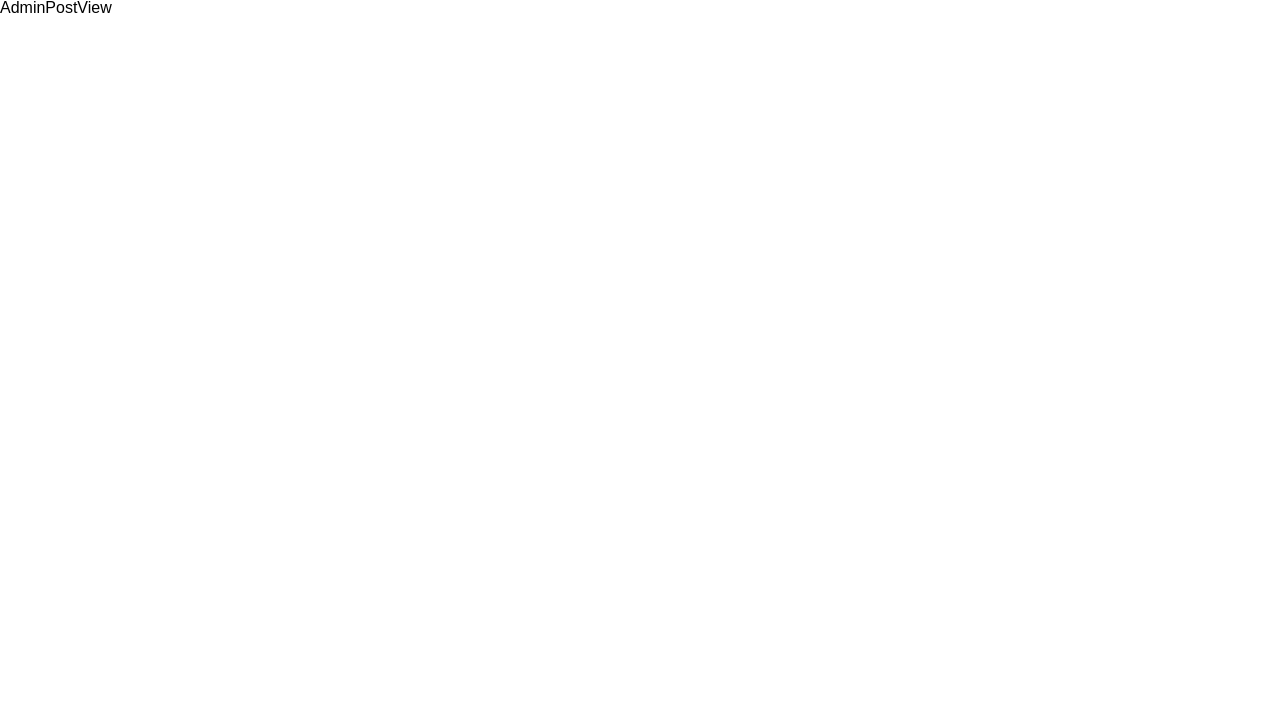
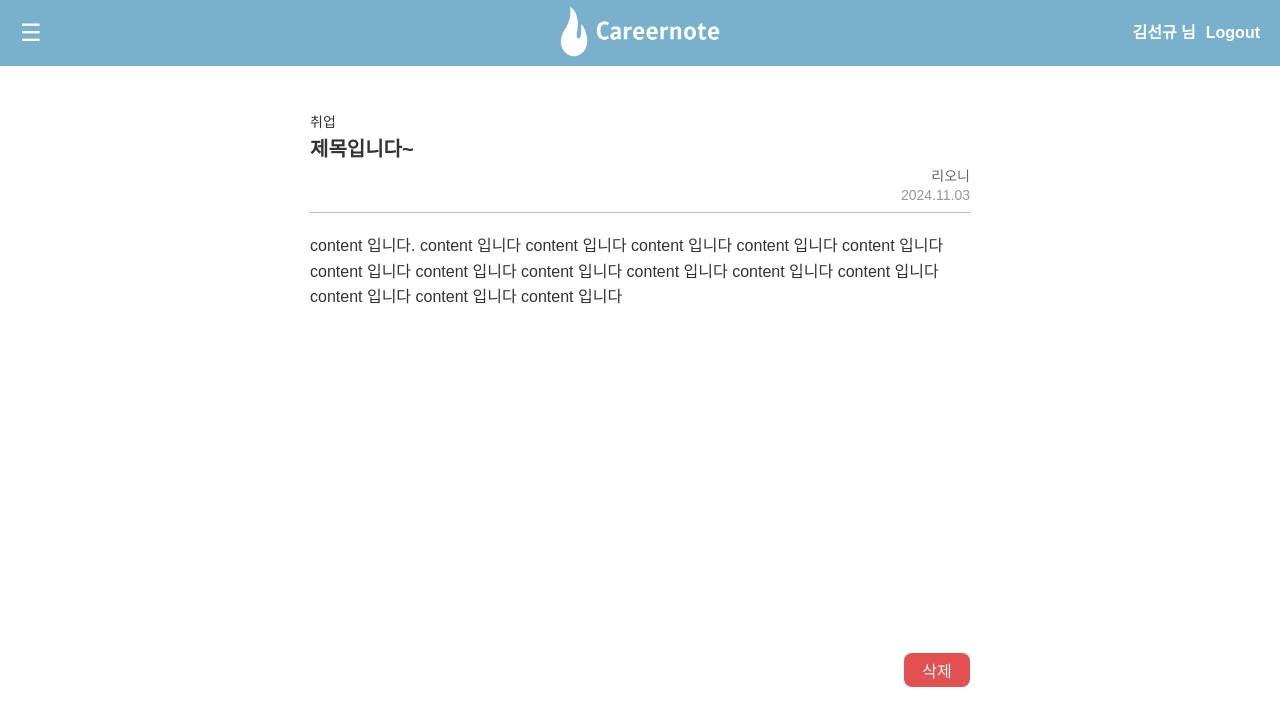
Before and after one commit to seongyu-Kim/careernote_front, a React (Create React App) app: page /admin/posts/1 in a window 1280 px wide. Shown: the top 726 px of the page. Built offline with nearby package versions, Linux system fonts and the light colour scheme.

Commit message:
💄 게시글 상세페이지 레이아웃 (관리자용)
 게시글 상세페이지 레이아웃 (관리자용)

```diff
--- a/src/components/PostCard/PostCard.tsx
+++ b/src/components/PostCard/PostCard.tsx
@@ -12,7 +12,8 @@ interface PostCardProps {
   writer: string;
   date: string;
   content: string;
-  user: string;
+  user: string; // writer랑 일치하면 수정,삭제 가능
+  level?: string; // 관리자이면 모든 글 수정, 삭제 가능
   // 모달 관련
   isOpen: boolean;
   message: string;  // 모달에 표시할 메시지
@@ -27,6 +28,7 @@ const PostCard: React.FC<PostCardProps> = ({
   date,
   content,
   user,
+  level,
   isOpen,
   message,
   openModal,
@@ -68,13 +70,45 @@ const PostCard: React.FC<PostCardProps> = ({
       <Styled.Date>{date}</Styled.Date>
       <Styled.Content>{content}</Styled.Content>
 
-      {/* 수정, 삭제 버튼은 작성자와 로그인한 사용자가 일치하는 경우에만 보임 */}
-      {writer === user && (
+      {/* 관리자가 작성한 글인 경우 또는 사용자=작성자 일치하는 경우 수정, 삭제 버튼 모두 보이기 */}
+      {(writer === user || level === '관리자') && (
         <Styled.ButtonGroup>
-          <DefaultButton backgroundColor="#79B0CB" border='none' textColor='white' width='10%' onClick={handleEdit}>수정</DefaultButton>
-          <DefaultButton backgroundColor="#E25151" border='none' textColor='white' width='10%' onClick={() => openModal('삭제하시겠습니까?')}>삭제</DefaultButton>
+          {(level === '관리자' && writer === user) || writer === user ? (
+            <>
+              <DefaultButton
+                backgroundColor="#79B0CB"
+                border='none'
+                textColor='white'
+                width='10%'
+                onClick={handleEdit}
+              >
+                수정
+              </DefaultButton>
+              <DefaultButton
+                backgroundColor="#E25151"
+                border='none'
+                textColor='white'
+                width='10%'
+                onClick={() => openModal('삭제하시겠습니까?')}
+              >
+                삭제
+              </DefaultButton>
+            </>
+          ) : (
+            // 다른 사용자의 글에서는 삭제 버튼만 보이게 하기
+            <DefaultButton
+              backgroundColor="#E25151"
+              border='none'
+              textColor='white'
+              width='10%'
+              onClick={() => openModal('삭제하시겠습니까?')}
+            >
+              삭제
+            </DefaultButton>
+          )}
         </Styled.ButtonGroup>
       )}
+
 
       {/* 모달 컴포넌트 사용 */}
       <Alert isOpen={isOpen} message={message} onDelete={handleDelete} onCancel={handleCancel} />
--- a/src/pages/admin/AdminPostView.tsx
+++ b/src/pages/admin/AdminPostView.tsx
@@ -1,9 +1,31 @@
+import MainLayout from '@components/MainLayout/MainLayout'
+import PostCard from '@components/PostCard/PostCard'
+import PostView from '@pages/user/PostView'
+import { useAlertStore } from '@stores/store'
 import React from 'react'
 
 const AdminPostView = () => {
+  // api 호출해서 PostCard 컴포넌트에 넘기는 부분 추가
+  const user = '이주영'; // 유저 상태관리에서 가져오기?
+  const level = '관리자';  // 유저 상태관리에서 가져오기?
+  const { isOpen, message, openModal, closeModal } = useAlertStore();
   return (
     <div>
-      AdminPostView
+      <MainLayout>
+        <PostCard
+          category="취업"
+          title="제목입니다~"
+          writer="리오니"
+          date="2024.11.03"
+          content="content 입니다. content 입니다 content 입니다 content 입니다 content 입니다 content 입니다 content 입니다 content 입니다 content 입니다 content 입니다 content 입니다 content 입니다 content 입니다 content 입니다 content 입니다"
+          user={user} //user가 writer랑 일치해야만 수정, 삭제 버튼 떠야함
+          isOpen={isOpen}  // 모달의 열림 여부 전달
+          message={message}  // 모달에 표시할 메시지 전달
+          openModal={openModal}  // 모달 열기 함수 전달
+          closeModal={closeModal}  // 모달 닫기 함수 전달
+          level={level} // 등급 전달
+        />
+      </MainLayout>
     </div>
   )
 }
```
